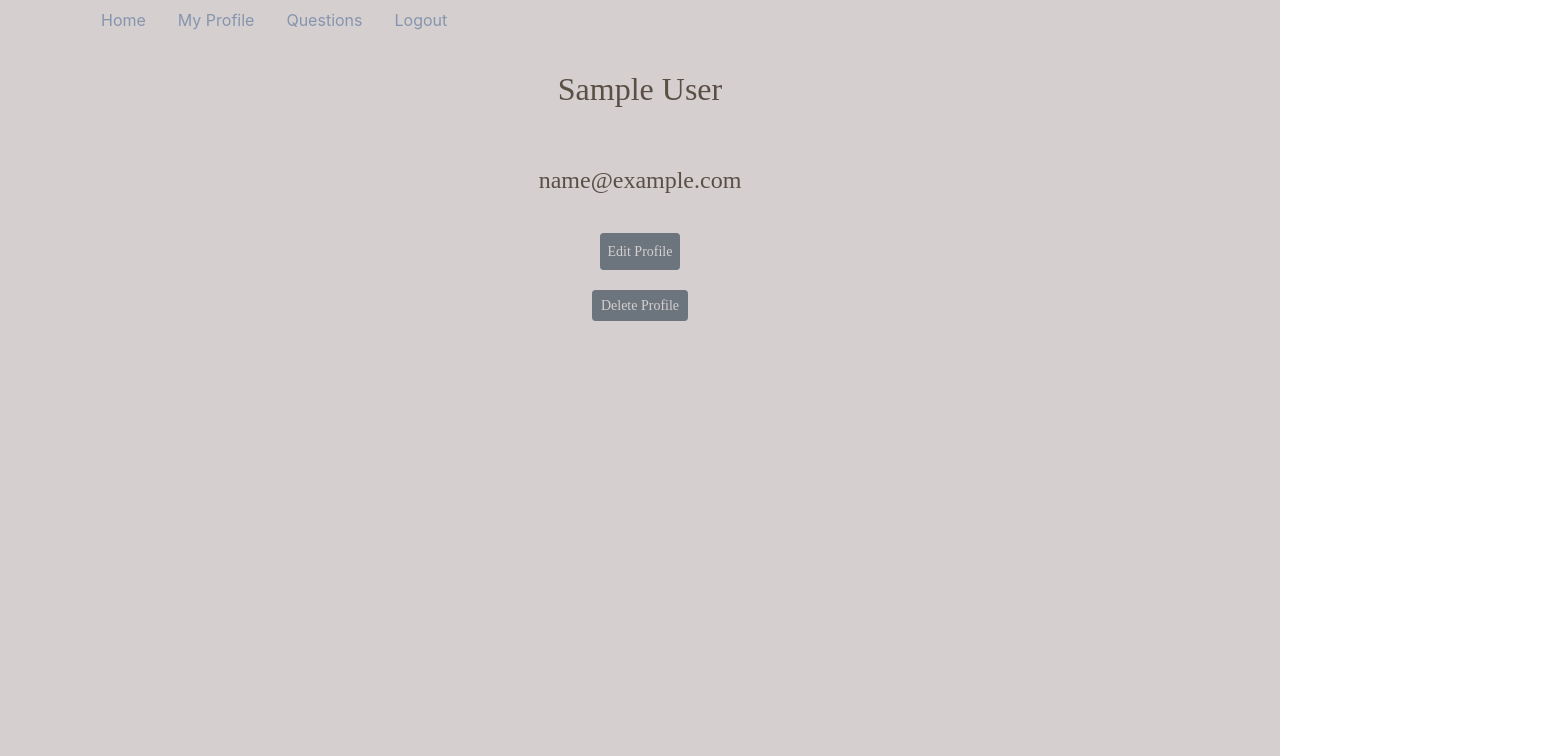
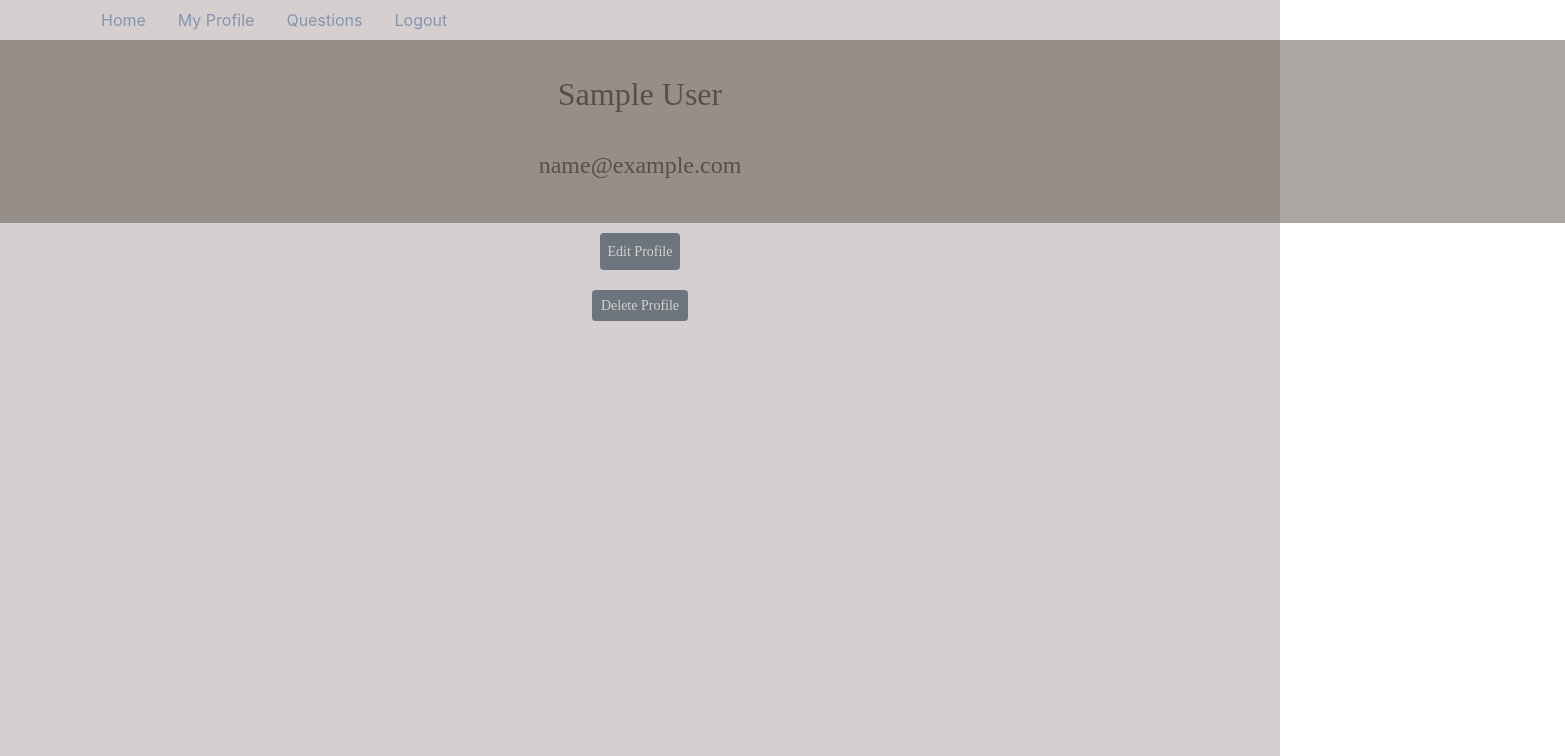
Before and after one commit to BBarden93/GA_Project_4, a React (Create React App) app in the folder client/: page /profile in a window 1280 px wide. Shown: the top 756 px of the page, 1565 px wide, since content can reach past the window. Built offline with nearby package versions, Linux system fonts and the light colour scheme; sample sign-in values are in the browser's storage; a web font is replaced by a local one.

Commit message:
profile page css

```diff
--- a/client/src/App.css
+++ b/client/src/App.css
@@ -49,10 +49,10 @@ h1 {
   color: rgb(89, 79, 68);
 }
 .editProfile h2 {
-  padding: 30px;
+  padding: 15px;
 }
 .editProfile h4 {
-  padding: 20px;
+  padding: 15px;
 }
 .editProfile Button {
   color: rgb(213, 207, 207) ;
--- a/client/src/views/Profile.jsx
+++ b/client/src/views/Profile.jsx
@@ -20,8 +20,10 @@ class Profile extends React.Component {
         console.log(currentUser)
         return (
             <div className="editProfile">
-                <h2>{currentUser.name}</h2>
-                <h4>{currentUser.email}</h4>
+                <header>
+                    <h2>{currentUser.name}</h2>
+                    <h4>{currentUser.email}</h4>
+                </header>
                 <Button color="secondary" size="sm" className="link" to="/editprofile">Edit Profile</Button><br />
                 <Button color="secondary" size="sm" onClick={this.handleDeleteUserClick.bind(this)}>Delete Profile</Button>
             </div>
```
